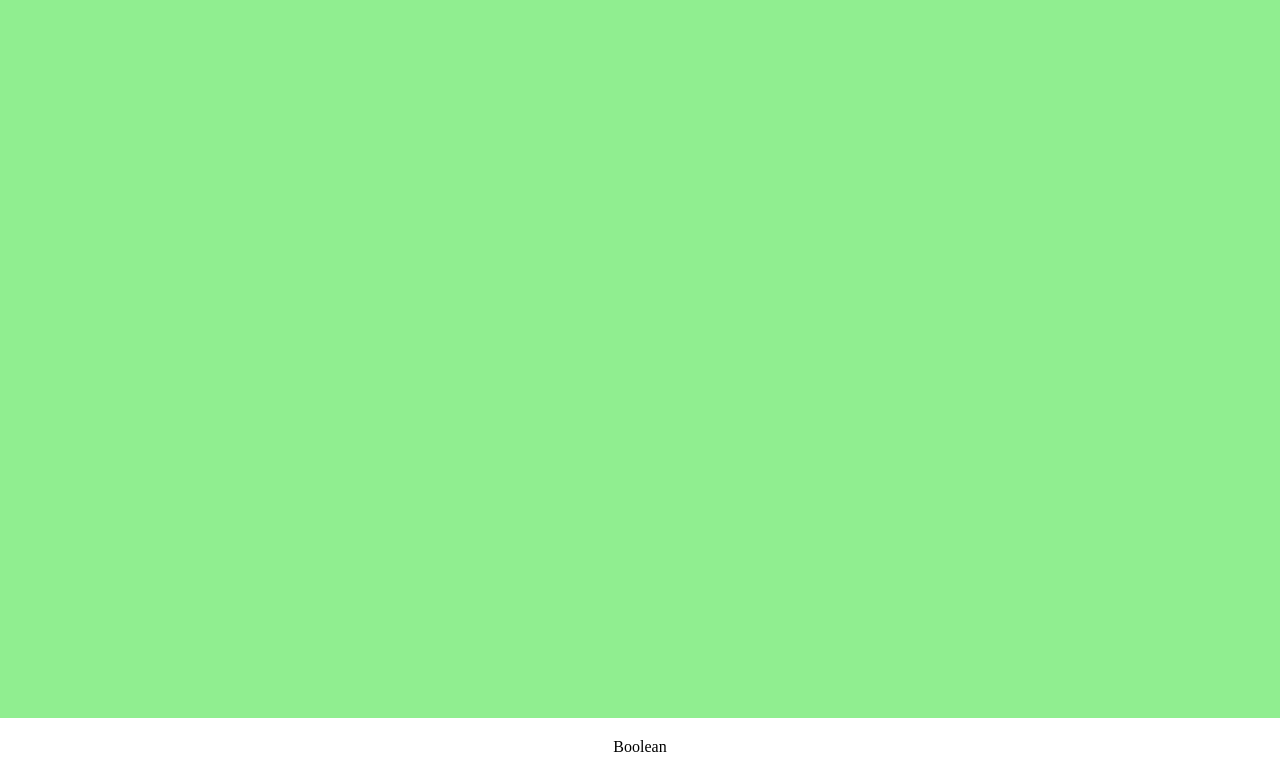
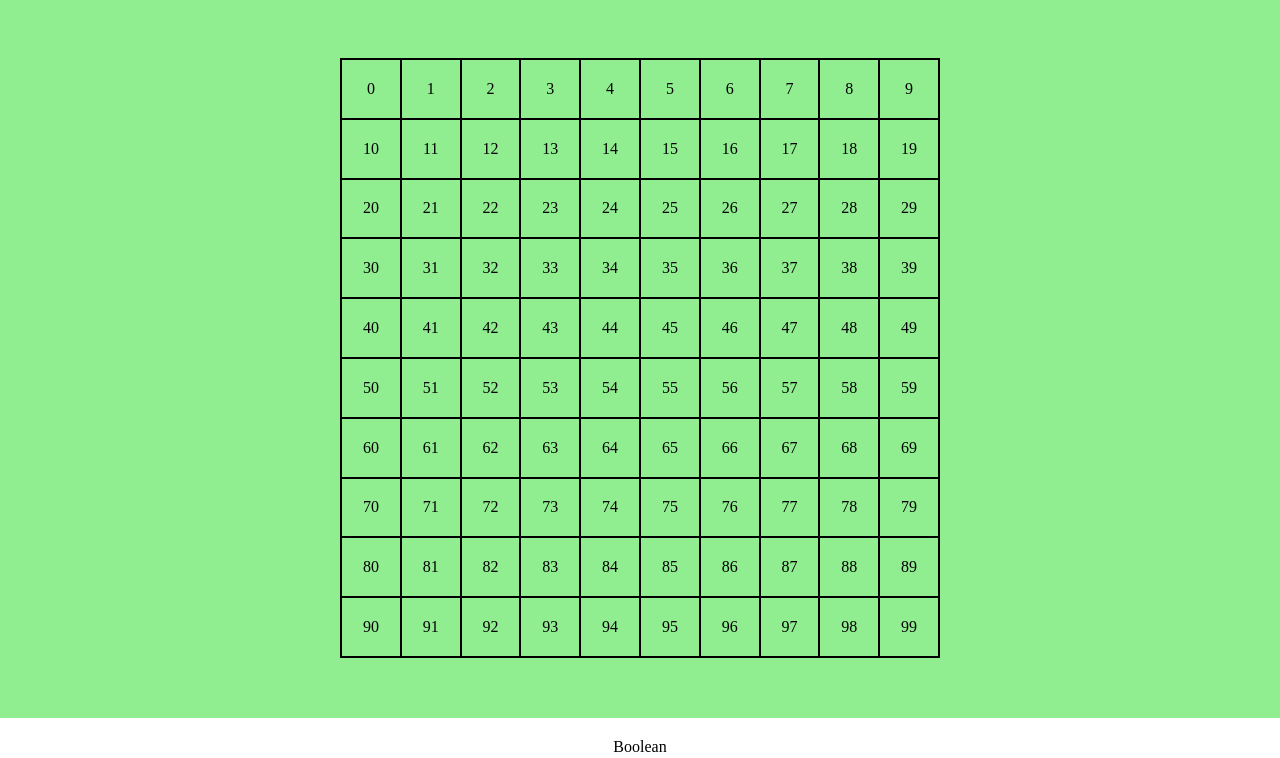
Before and after one commit to KevinMite/js-campominato-grid, a plain HTML site: page index.html in a window 1280 px wide. Both pictures are taken after a click on the button "Gioca". Shown: the part 42-800 px from the top of the page. Drawn offline with Linux system fonts and the light colour scheme.

Commit message:
Nuovo aggiornamento

```diff
--- a/assets/js/main.js
+++ b/assets/js/main.js
@@ -28,8 +28,33 @@ const htmlMain = document.querySelector('main')
 // parte la partita al click del bottone
 btnGioca.addEventListener('click', function(){
     // invocazione gioco
-
     campoMinato();
 })
 
 // funzione
+
+function campoMinato(){
+    let valoreDifficolta = parseInt(selectDifficolta.value)
+    // console.log(valoreDifficolta)
+
+    htmlMain.innerHTML = ''
+
+
+    let divGriglia = document.createElement('div')
+    divGriglia.classList.add('griglia')
+    // htmlMain.innerHTML = divGriglia
+    // console.log (divGriglia)
+
+    htmlMain.append (divGriglia)
+
+    for(let i = 0; i < 100; i++){
+        // console.log(document.querySelector('.griglia'))
+
+        let divCella = document.createElement('div')
+        divCella.classList.add('item')
+        divCella.innerText = i
+
+        document.querySelector('.griglia').append(divCella)
+
+    }
+}
```
Also changed, not shown: index.html (+1 -0 lines).
